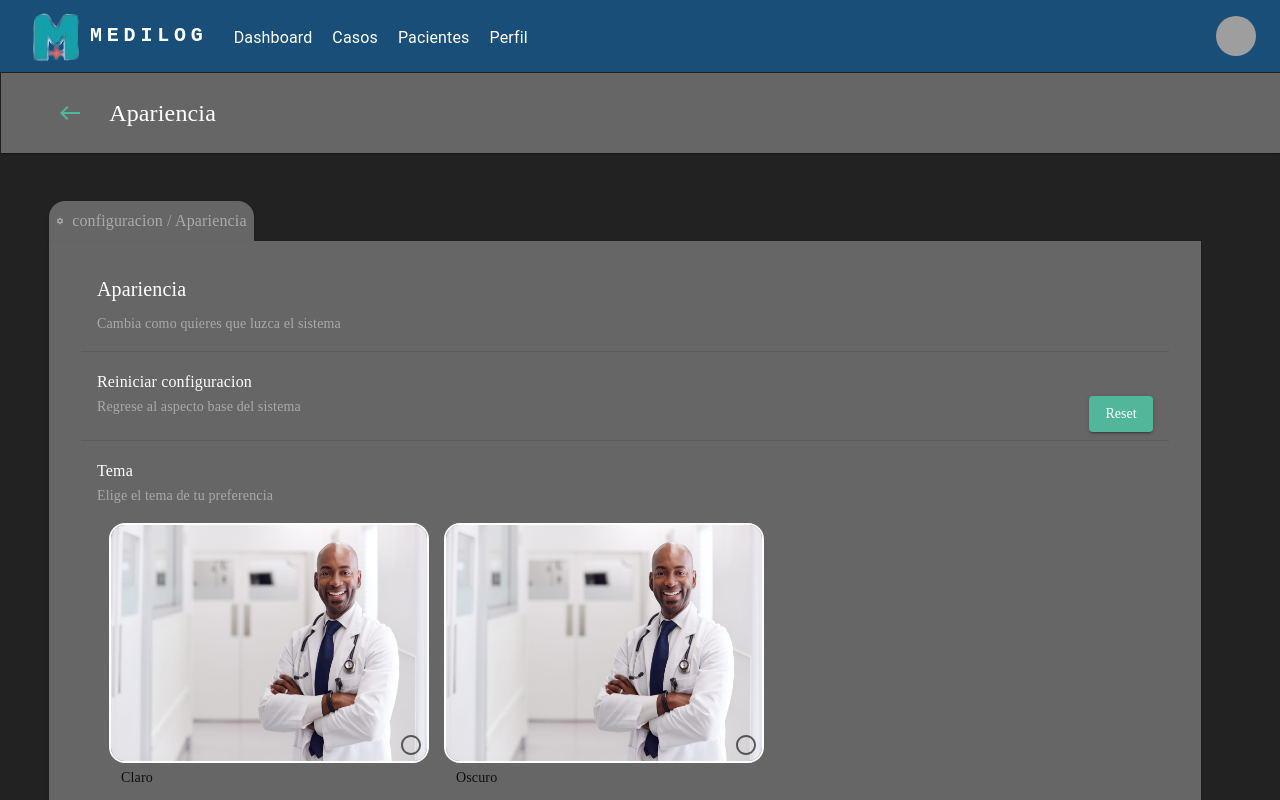
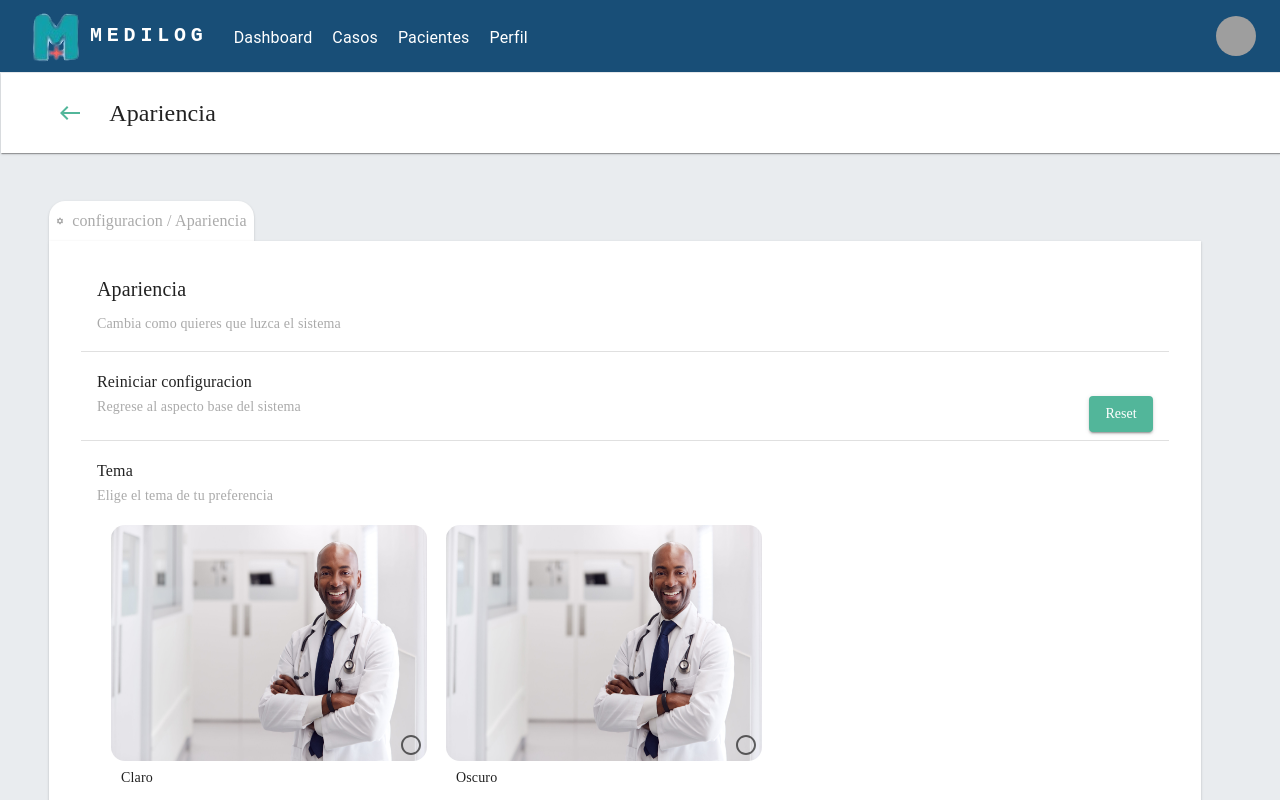
Before and after one commit to LennyMGarcia/MediLog, a React (Vite) app in the folder Cliente/: page /settings/appearance in a window 1280 px wide. Shown: the top 800 px of the page. Built offline with nearby package versions, Linux system fonts and the light colour scheme; sample sign-in values are in the browser's storage; grey boxes are pictures that could not be loaded.

Commit message:
Feat: Funciona la Apariencia

```diff
--- a/Cliente/src/Pages/Settings/Components/SettingOptions/appearance.tsx
+++ b/Cliente/src/Pages/Settings/Components/SettingOptions/appearance.tsx
@@ -21,6 +21,7 @@ import WestIcon from "@mui/icons-material/West";
 import { useMediaQuery } from "@mui/material";
 import useTheme from "@mui/material/styles/useTheme";
 import { globalTheme } from "../../../../theme/globalTheme";
+import useThemeStore from "../../../../theme/zustandThemeManagement";
 
 const marks = [
   {
@@ -46,6 +47,17 @@ interface ImageRadioButtonProps {
   name: string;
 }
 
+
+const Appearance: React.FC = () => {
+  const theme = useTheme();
+  const isMediumScreen = useMediaQuery(theme.breakpoints.up("md"));
+
+  const navigate = useNavigate();
+  const [selectedValue, setSelectedValue] = useState<string>("");
+
+  //const {setAllThemeData} = useThemeStore()
+  const setAllThemeData = useThemeStore(state => state.setAllThemeData);
+
   const HandleResetButtom = () => {
     Swal.fire({
       title: "¿Estás seguro?",
@@ -62,24 +74,56 @@ const HandleResetButtom = () => {
       stopKeydownPropagation: false,
     }).then((result) => {
       if (result.isConfirmed) {
-      Swal.fire({
-        title: "Eliminado",
-        text: "Se ha restableecido todo con exito.",
-        icon: "success",
+        setAllThemeData({
+          backgroundMain: "#e9ecef",
+          backgroundSecondary: "#fff",
+          FSHMain: "#184e77",
+          primaryMain: '#52b69a',
+          secondaryMain: '#168aad',
+          tertiaryMain: "red",
+          tableMain: "#aaa",
+          fontPrimaryMain: "#000",
         });
+
+        window.location.reload();
+
       }
     });
   };
 
-const Appearance: React.FC = () => {
-  const theme = useTheme();
-  const isMediumScreen = useMediaQuery(theme.breakpoints.up("md"));
-
-  const navigate = useNavigate();
-  const [selectedValue, setSelectedValue] = useState<string>("");
 
   const handleChange = (value: string) => {
+
     setSelectedValue(value);
+    if (value === "option1") {
+      setAllThemeData({
+        backgroundMain: "#e9ecef",
+        backgroundSecondary: "#fff",
+        FSHMain: "#184e77",
+        primaryMain: '#52b69a',
+        secondaryMain: '#168aad',
+        tertiaryMain: "red",
+        tableMain: "#aaa",
+        fontPrimaryMain: "#000",
+      });
+      window.location.reload();
+      console.log("Se seleccionó Claro");
+
+    } else if (value === "option2") {
+      setAllThemeData({
+        backgroundMain: "#222",
+        backgroundSecondary: "#666",
+        FSHMain: "#184e77",
+        primaryMain: '#52b69a',
+        secondaryMain: '#168aad',
+        tertiaryMain: "red",
+        tableMain: "#aaa",
+        fontPrimaryMain: "#fff",
+      })
+      window.location.reload();
+      console.log("Se seleccionó Oscuro");
+
+    }
   };
 
   return (
@@ -117,7 +161,7 @@ const Appearance: React.FC = () => {
         </Button>
         <Typography
           variant="h5"
-          sx={{ margin: "0.7rem", marginLeft: "0.5rem",color: globalTheme.font.primary.main }}
+          sx={{ margin: "0.7rem", marginLeft: "0.5rem", color: globalTheme.font.primary.main }}
         >
           Apariencia
         </Typography>
@@ -159,7 +203,7 @@ const Appearance: React.FC = () => {
           marginLeft: isMediumScreen ? "3rem" : 0,
         }}
       >
-        <Typography variant="h6" sx={{ padding: "2rem 0 0.5rem 3rem",color: globalTheme.font.primary.main }}>
+        <Typography variant="h6" sx={{ padding: "2rem 0 0.5rem 3rem", color: globalTheme.font.primary.main }}>
           Apariencia
         </Typography>
         <Typography
@@ -170,7 +214,7 @@ const Appearance: React.FC = () => {
         </Typography>
         <Divider variant="middle" sx={{ margin: "0 2rem" }} />
 
-        <Typography variant="subtitle1" sx={{ padding: "1rem 0 0rem 3rem" , color: globalTheme.font.primary.main}}>
+        <Typography variant="subtitle1" sx={{ padding: "1rem 0 0rem 3rem", color: globalTheme.font.primary.main }}>
           Reiniciar configuracion
         </Typography>
         <Box
@@ -347,7 +391,7 @@ const FontSizeSlider: React.FC = () => {
         Elige la fuente de tu preferencia
       </Typography>
       <Slider
-        sx={{ margin: "1rem 0 0 4rem", color: globalTheme.palette.primary.main, "& .MuiSlider-markLabel":{color:globalTheme.font.primary.main} }}
+        sx={{ margin: "1rem 0 0 4rem", color: globalTheme.palette.primary.main, "& .MuiSlider-markLabel": { color: globalTheme.font.primary.main } }}
         track={false}
         value={Number(value)}
         onChange={handleChange}
--- a/Cliente/src/theme/globalTheme.tsx
+++ b/Cliente/src/theme/globalTheme.tsx
@@ -1,5 +1,53 @@
+import useThemeStore from "./zustandThemeManagement"
+
+/*backgroundMain: "#e9ecef",
+backgroundSecondary: "#666",
+FSHMain: "#184e77",
+primaryMain: '#52b69a',
+secondaryMain: '#168aad',
+tertiaryMain: "red",
+tableMain: "#aaa",
+fontPrimaryMain: "#fff",*/
+
 
 export const globalTheme = {
+    palette: {
+      background:{
+        main: String(useThemeStore.getState()["backgroundMain"]),
+        secondary:String(useThemeStore.getState()["backgroundSecondary"])
+      },
+      FSH:{
+        main:String(useThemeStore.getState()["FSHMain"])
+      },
+      primary: {
+        main: String(useThemeStore.getState()["primaryMain"]),
+      },
+      secondary: {
+        main: String(useThemeStore.getState()["secondaryMain"]),
+      },
+      tertiary:{
+        main:"red"
+      },
+      caseLabel:{
+        active:"#99d98c",
+        inactive:"#d9ed92",
+        suspended:"#c9184a",
+        deleted:"red",
+        procces:"#99d98c"
+      },
+      table:{
+        main:"#aaa"
+      }
+
+    },
+    font:{
+      primary:{
+        main:String(useThemeStore.getState()["fontPrimaryMain"])
+      }
+    }
+  };
+
+  export const glheme = {
     palette: {
       background:{
         main:"#222",
--- /dev/null
+++ b/Cliente/src/theme/zustandThemeManagement.tsx
@@ -0,0 +1,72 @@
+import { create } from 'zustand';
+import { z } from 'zod';
+
+const zodThemeSchema = z.object({
+    backgroundMain: z.string(),
+    backgroundSecondary: z.string(),
+    FSHMain: z.string(),
+    primaryMain: z.string(),
+    secondaryMain: z.string(),
+    tertiaryMain: z.string(),
+    tableMain: z.string(),
+    fontPrimaryMain: z.string(),
+});
+
+type themeSchemaValues = z.infer<typeof zodThemeSchema>;
+
+export type themeSchemaActions = {
+    setThemeData: (name: string, value: themeSchemaValues[keyof themeSchemaValues]) => void;
+    setAllThemeData: (value: Partial<themeSchemaValues>) => void;
+}
+
+const useThemeStore = create<themeSchemaValues & themeSchemaActions>((set) => {
+    // Intentamos obtener los datos del tema del localStorage
+    const storedThemeData = localStorage.getItem('themeData');
+    // Definimos los datos iniciales del tema
+    const initialThemeData: themeSchemaValues = storedThemeData ? JSON.parse(storedThemeData) : {
+        backgroundMain: "#e9ecef",
+        backgroundSecondary: "#fff",
+        FSHMain: "#184e77",
+        primaryMain: '#52b69a',
+        secondaryMain: '#168aad',
+        tertiaryMain: "red",
+        tableMain: "#aaa",
+        fontPrimaryMain: "#",
+    };
+
+    // Definimos las acciones del tema
+    return {
+        ...initialThemeData,
+        setAllThemeData: (newThemeData: Partial<themeSchemaValues>) => {
+            try {
+                // Actualizamos el estado con los nuevos datos del tema
+                set((state) => ({
+                    ...state,
+                    ...newThemeData,
+                }));
+                // Actualizamos el localStorage con los datos actualizados del tema
+                localStorage.setItem('themeData', JSON.stringify({ ...initialThemeData, ...newThemeData }));
+            } catch (error) {
+                console.error('Error al establecer todos los datos del tema:', error);
+            }
+        },
+        setThemeData: (name, value) => {
+            try {
+                const updatedData = { [name]: value };
+                const validatedData = zodThemeSchema.partial().parse(updatedData);
+                set((state) => ({
+                    ...state,
+                    ...validatedData,
+                }));
+                localStorage.setItem('themeData', JSON.stringify({ ...initialThemeData, ...validatedData }));
+            } catch (error) {
+                //console.error('Error de validación:', error);
+            }
+        },
+       /* getThemeData: (name) => {
+            return initialThemeData[name] ;
+        },*/
+    };
+});
+
+export default useThemeStore;
```
Lines whose indentation alone changed are shown as unchanged.
